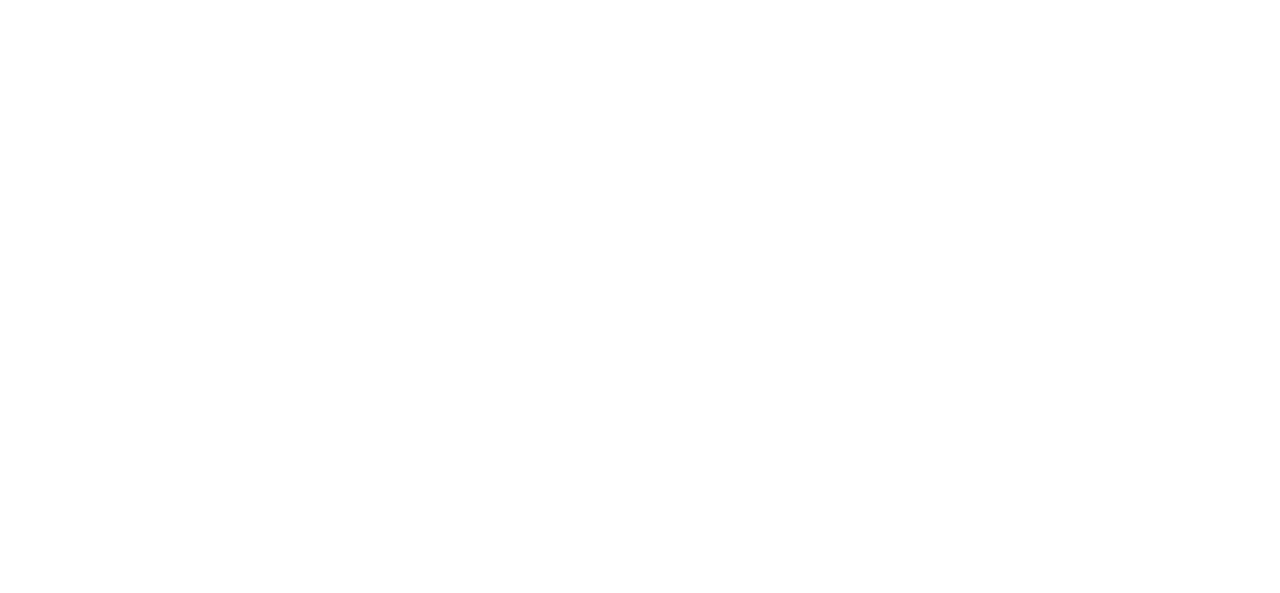
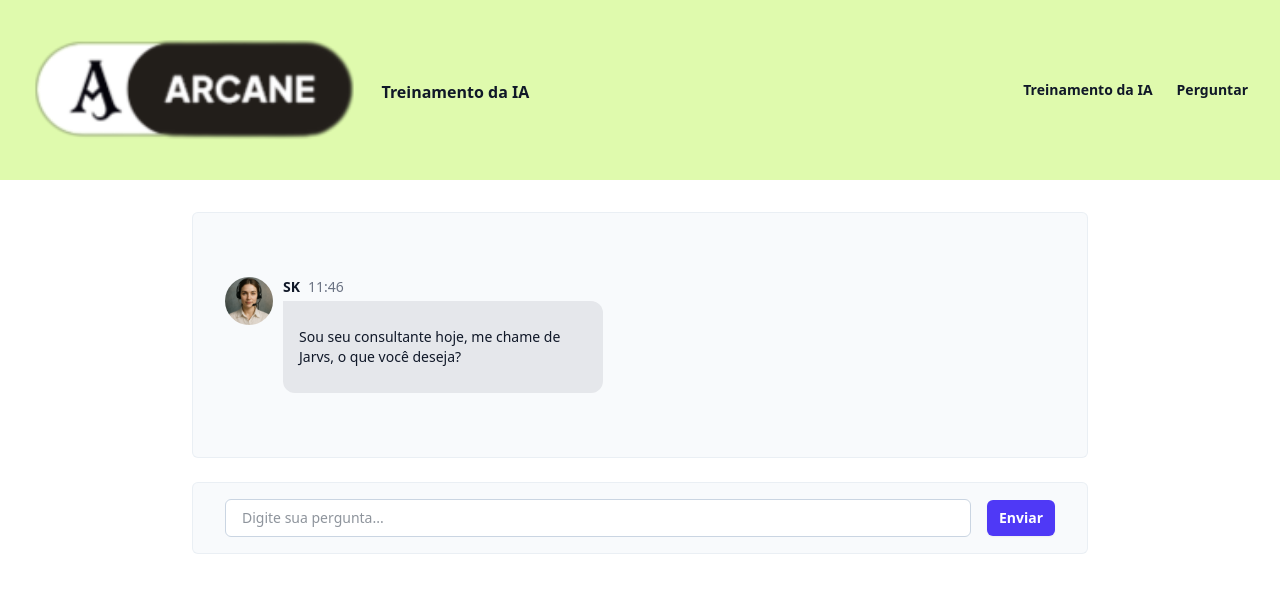
Before and after one commit to HyAgOsK/RAG_oraculo, a Django app: page /oraculo/chat/ in a window 1280 px wide. Before the commit the part shown is empty. Shown: the top 593 px of the page. Run offline with Django 5.2, Linux system fonts and the light colour scheme.

Commit message:
Qcluster

```diff
--- a/oraculo/templates/chat.html
+++ b/oraculo/templates/chat.html
@@ -2,55 +2,61 @@
 {% load static %}
 {% load permission_tags %}
 
-{% block conteudo %}
-    <main class="bg-[#1a1a1a] text-gray-200 min-h-screen">
-        <header class="relative isolate bg-gray-800 border-b border-gray-700">
+{% block 'conteudo' %}
+    <main>
+        <header class="relative isolate bg-lime-200/80">
             <div class="mx-auto max-w-7xl px-4 py-10 sm:px-6 lg:px-8">
                 <div class="mx-auto flex max-w-2xl items-center justify-between gap-x-8 lg:mx-0 lg:max-w-none">
                     <div class="flex items-center gap-x-6">
                         <img class="mx-auto" style="height: 100px; width: auto;"
                         src="{% static 'img/arcane.png' %}"
-                            alt="SK CONSULTORIA">
-                        <h1>
-                            <div class="mt-1 text-base font-semibold text-white">Treinamento da IA</div>
+                        alt="SK CONSULTORIA">                        <h1>
+                            <div class="mt-1 text-base font-semibold text-gray-900">Treinamento da IA</div>
                         </h1>
                     </div>
                     <div class="flex items-center gap-x-4 sm:gap-x-6">
                         <a href="{% url 'treinar_ia' %}"
-                        class="hidden text-sm/6 font-semibold text-gray-300 hover:text-white sm:block">Treinamento da IA</a>
+                           type="button"
+                           class="hidden text-sm/6 font-semibold text-gray-900 sm:block">Treinamento da IA</a>
                         <a href="{% url 'chat' %}"
-                        class="hidden text-sm/6 font-semibold text-gray-300 hover:text-white sm:block">Perguntar</a>
+                           type="button"
+                           class="hidden text-sm/6 font-semibold text-gray-900 sm:block">Perguntar</a>
                     </div>
                 </div>
             </div>
         </header>
+        <div class="px-4 md:px-0">
+            <div class="mx-auto bg-slate-50 mt-8 max-w-4xl px-4 py-16 sm:px-6 lg:px-8 border border-slate-200/60 rounded-md">
 
-        <div class="px-4 md:px-0">
-            <div class="mx-auto bg-gray-900 mt-8 max-w-4xl px-4 py-16 sm:px-6 lg:px-8 border border-gray-700 rounded-md">
+                <!-- Container principal empilhando tudo -->
                 <div class="flex flex-col gap-6" id="chat">
 
                     <!-- Mensagem do assistente -->
                     <div class="flex items-start gap-2.5">
-                        <img class="w-12 h-12 rounded-full" src="{% static 'img/assistente_virtual.png' %}" alt="Assistente">
+                        <img class="w-12 h-12 rounded-full" src="{% static 'img/assistente_virtual.png' %}" alt="Jese image">
                         <div class="flex flex-col gap-1 w-full max-w-[320px]">
                             <div class="flex items-center space-x-2 rtl:space-x-reverse">
-                                <span class="text-sm font-semibold text-white">SK</span>
-                                <span class="text-sm font-normal text-gray-400">11:46</span>
+                            <span class="text-sm font-semibold text-gray-900">SK</span>
+                            <span class="text-sm font-normal text-gray-500">11:46</span>
                             </div>
-                            <div class="flex flex-col leading-1.5 p-4 bg-gray-800 rounded-e-xl rounded-es-xl">
-                                <p class="text-sm font-normal py-2.5 text-gray-200">
-                                    Sou seu consultante hoje, me chame de Jarvis, o que você deseja?
+                            <div class="flex flex-col leading-1.5 p-4 border-gray-200 bg-gray-200 rounded-e-xl rounded-es-xl">
+                            <p class="text-sm font-normal py-2.5 text-gray-900">
+                                Sou seu consultante hoje, me chame de Jarvs, o que você deseja?
                             </p>
                             </div>
                         </div>
                     </div>
 
+
+
                 </div>
+
+
             </div>
         </div>
 
         <div class="px-4 md:px-0">
-            <div class="mx-auto bg-gray-900 mt-6 max-w-4xl px-4 py-4 sm:px-6 lg:px-8 border border-gray-700 rounded-md">
+            <div class="mx-auto bg-slate-50 mt-6 max-w-4xl px-4 py-4 sm:px-6 lg:px-8 border border-slate-200/60 rounded-md">
                 <form id="form-pergunta">
                     <div class="flex items-center gap-4">
                         <input
@@ -58,16 +64,17 @@
                         name="pergunta"
                         id="pergunta"
                         placeholder="Digite sua pergunta..."
-                            class="flex-1 border border-gray-600 rounded-md px-4 py-2 text-sm text-gray-100 bg-gray-800 placeholder-gray-500"
+                        class="flex-1 border border-slate-300 rounded-md px-4 py-2 text-sm text-gray-800 bg-white"
                         >
-                        <button type="submit"
-                                class="rounded-md bg-indigo-600 px-3 py-2 text-sm font-semibold text-white shadow-xs hover:bg-indigo-500 focus-visible:outline-2 focus-visible:outline-offset-2 focus-visible:outline-indigo-600">
+                        <button type="submit" class="rounded-md bg-indigo-600 px-3 py-2 text-sm font-semibold text-white shadow-xs hover:bg-indigo-500 focus-visible:outline-2 focus-visible:outline-offset-2 focus-visible:outline-indigo-600">
                         Enviar
                         </button>
                     </div>
                 </form>
             </div>
         </div>
+
+
     </main>
 
     <script>
@@ -156,4 +163,4 @@
 
 
 
-{% endblock conteudo %}
+{% endblock 'conteudo' %}
```
Lines whose indentation alone changed are shown as unchanged.
